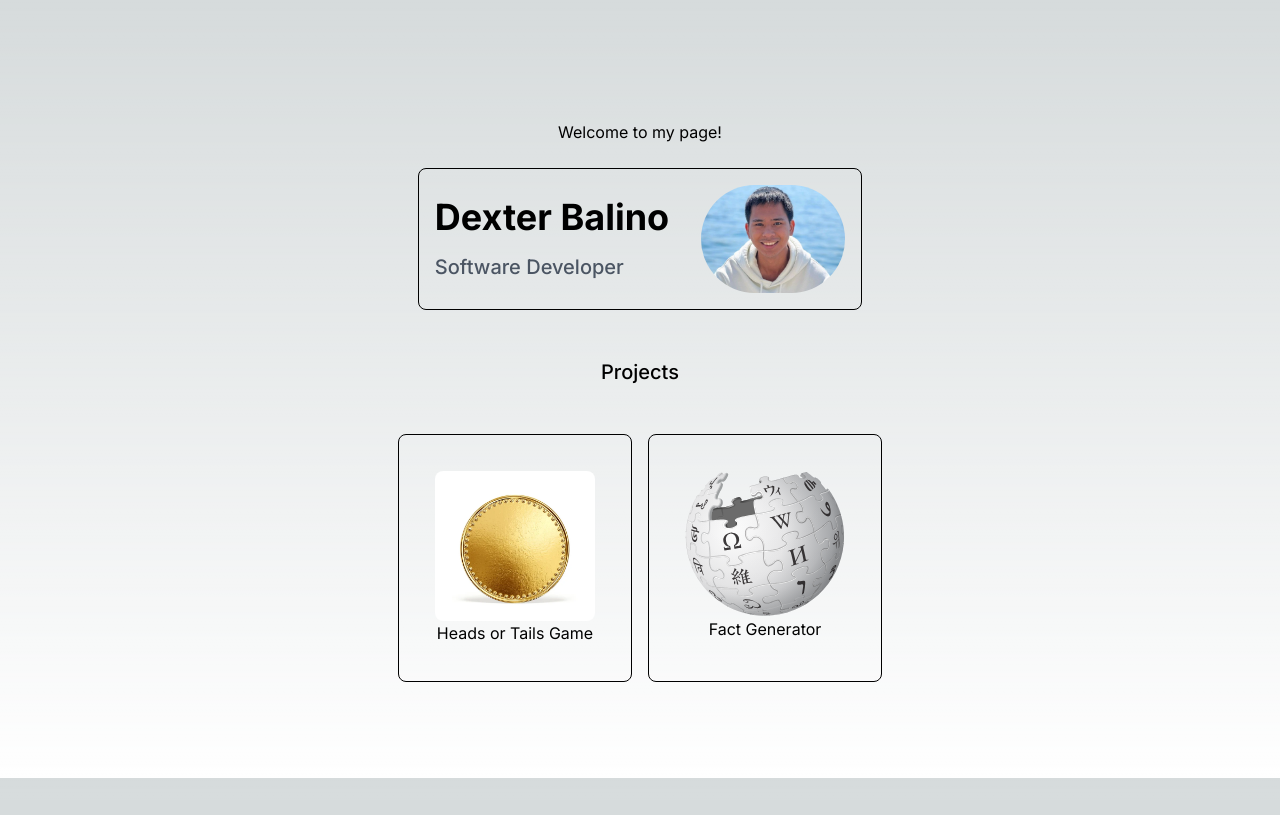
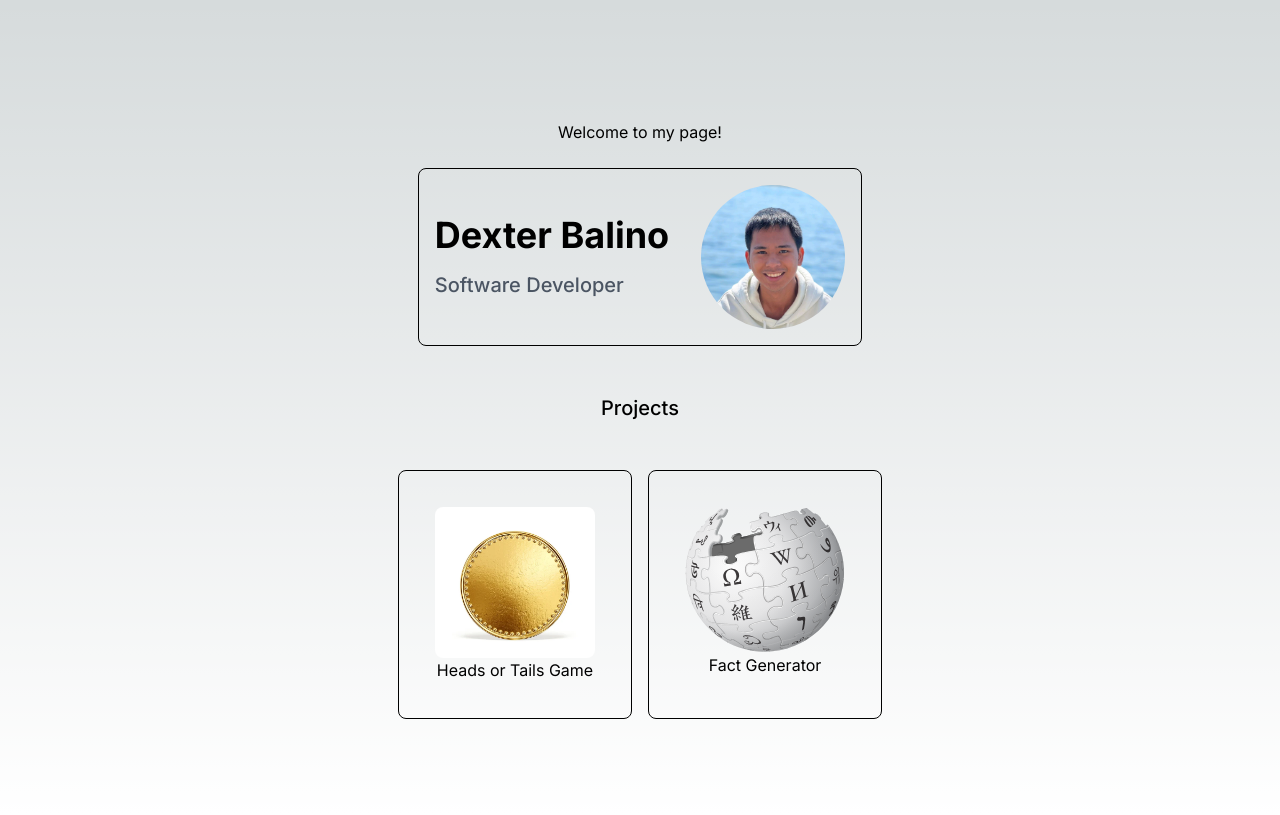
Before and after one commit to ElysianCode12/dexterportfolio, a Next.js app: page / in a window 1280 px wide. Built offline with nearby package versions, Linux system fonts and the light colour scheme.

Commit message:
fixed dexter img

```diff
--- a/app/page.js
+++ b/app/page.js
@@ -14,7 +14,7 @@ export default function Home() {
             <h2 class="text-xl font-medium text-gray-600">Software Developer</h2>
           </div>
           <div>
-            <img src="dexter.png" alt="Description of your image" class="w-36 h-auto rounded-full"></img>
+            <img src="dexter.jpg" alt="dex<3" class="w-36 h-auto rounded-full"></img>
           </div>
         </div>
       </div>
```
Also changed, not shown: public/dexter.PNG (deleted), public/dexter.jpg (added).
